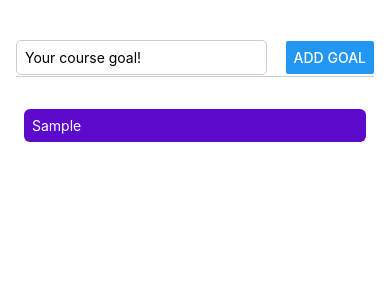
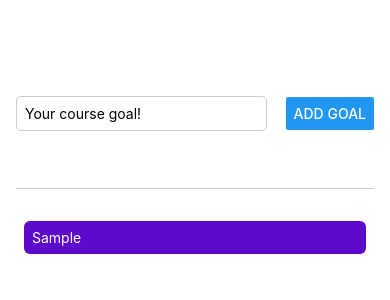
Before and after one commit to himanshu094/Practise_react_native, a React Native app in the folder RNproject/: screen / in a window 390 px wide. Both pictures are taken after typing "Sample" into the empty fields and a click on the button "ADD GOAL". Shown: the top 300 px of the page. Built offline with nearby package versions, Linux system fonts and the light colour scheme.

Commit message:
create, display

```diff
--- a/RNproject/App.js
+++ b/RNproject/App.js
@@ -1,4 +1,4 @@
-import { Button, ScrollView, StyleSheet, Text, TextInput, View } from 'react-native';
+import { Button, ScrollView, StyleSheet, Text, TextInput, View , FlatList } from 'react-native';
 import { useState } from 'react';
 
 export default function App() {
@@ -9,12 +9,14 @@ export default function App() {
    // console.log(enteredText);
    setEnteredGoal(enteredText)
   }
+
   function addGoalHandler(){
-    setGoalList((lastGoals)=>[...lastGoals, enteredGoal])
+    setGoalList((lastGoals)=>[...lastGoals,{ text:enteredGoal, id:Math.random().toString()}])
     setEnteredGoal('')
   }
+
   return (
-    <ScrollView style={styles.appContainer}>
+    <View style={styles.appContainer}>
 
       <View style={styles.inputContainer}>
         <TextInput style={styles.textInput} placeholder='Your course goal!' value={enteredGoal} onChangeText={goalInputHandler} />
@@ -22,19 +24,22 @@ export default function App() {
       </View>
 
       <View style={styles.goalsContainer}>
-        {
-        goalList.map((goal,i)=>{
-         return(
-          <View  key={i}  style={styles.goalItem}>
-            <Text style={styles.goalText}>
-              {goal}
-            </Text>
-          </View>)
-        })
-        }
+        <FlatList data={goalList}
+          renderItem={(itemData,i) => {
+          return(
+            <View  key={i}  style={styles.goalItem}>
+              <Text style={styles.goalText}>
+                {itemData.item.text}
+              </Text>
+            </View>)
+          }}
+          keyExtractor={(item,i)=>{
+            return item.id
+          }}
+        />
       </View>
 
-    </ScrollView>
+    </View>
   );
 }
 
```
